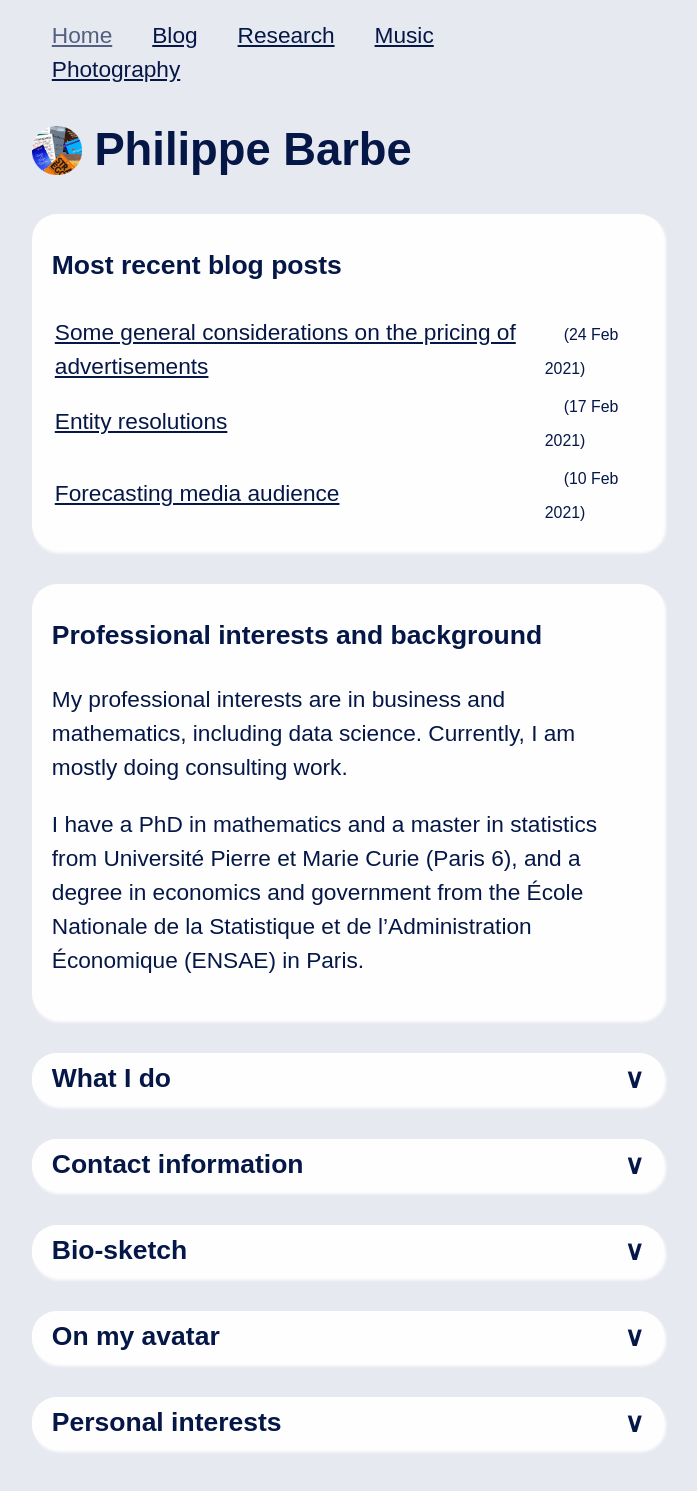
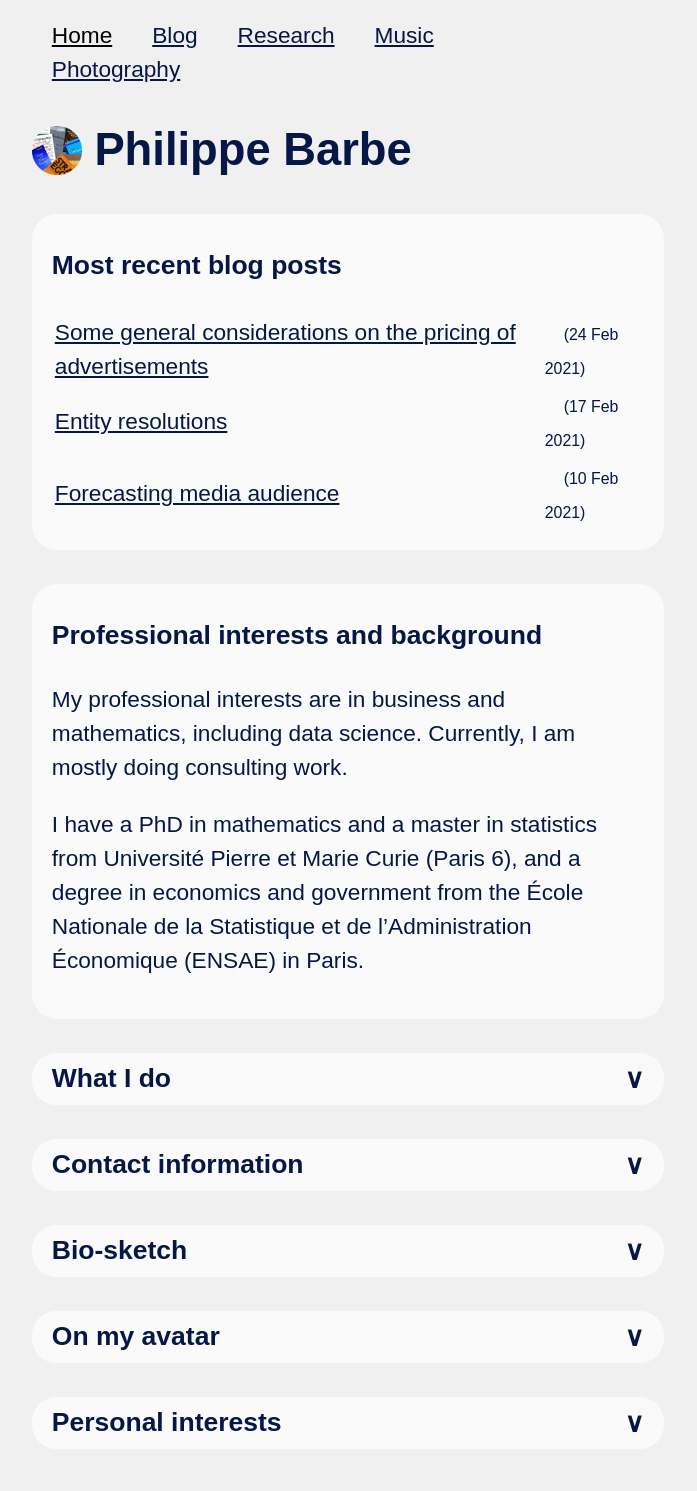
Before and after one commit to ph-barbe/ph-barbe.github.io, a Jekyll site: the page built from index.html, in a window 1280 px wide. Shown: the whole page, without its empty margins (229-926 px from the left). Built offline with Jekyll 4.4.1, drawn with Linux system fonts in a browser that asks for light colours.

Commit message:
color_scheme_gray

```diff
--- a/assets/css/styles.scss
+++ b/assets/css/styles.scss
@@ -1,6 +1,6 @@
 ---
 ---
-@import "color_scheme_dark_blue";
+@import "color_scheme_gray";
 @import "main";
 @import "navigation";
 @import "photography";
```
Also changed, not shown: 1 other file.
